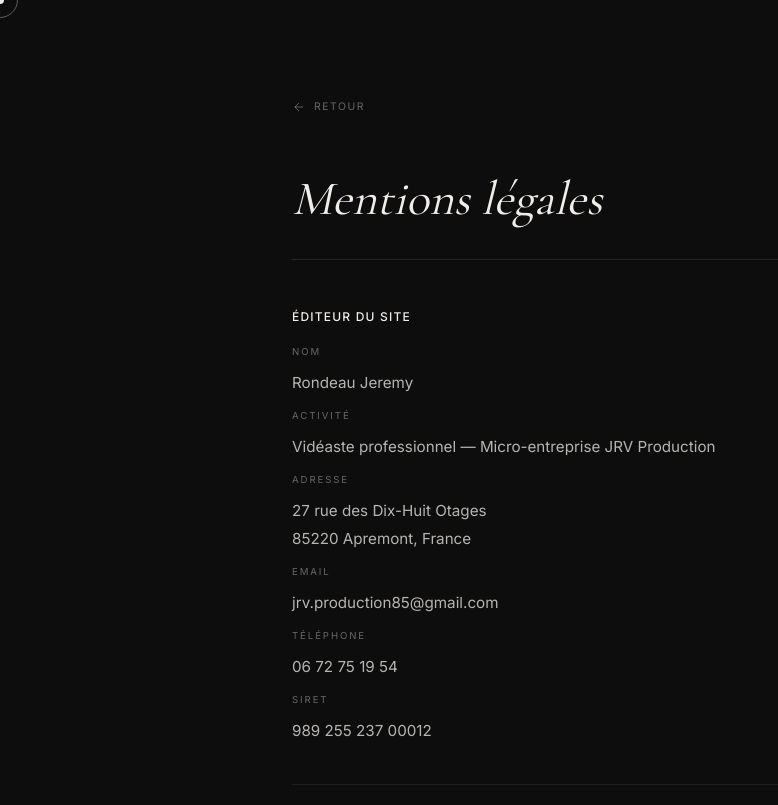
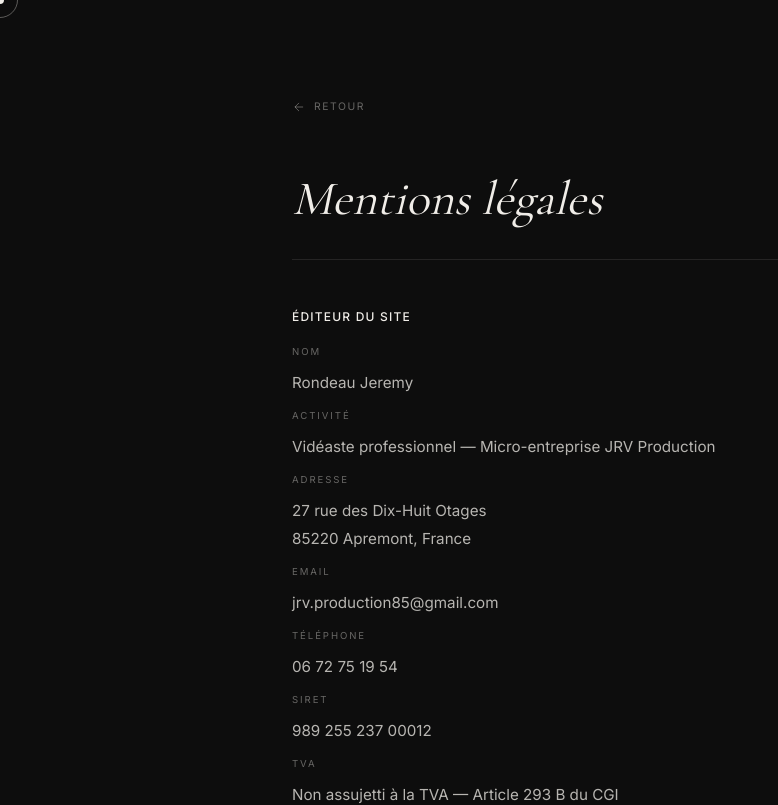
Before and after one commit to mdrtoto96-hash/portfolio-jeremy, a Next.js app: page /mentions-legales in a window 1280 px wide. Shown: the top 805 px of the page, without its empty margins (0-778 px from the left). Built offline with nearby package versions, Linux system fonts and the light colour scheme; no server answers.

Commit message:
Mentions légales : ajoute TVA et directeur de publication
Complète les mentions légales avec les 2 éléments manquants obligatoires (LCEN) : franchise TVA article 293 B du CGI et directeur de la publication.

Co-Authored-By: Claude Sonnet 4.6 <noreply@anthropic.com>

```diff
--- a/src/app/mentions-legales/page.tsx
+++ b/src/app/mentions-legales/page.tsx
@@ -64,6 +64,8 @@ export default function MentionsLegales() {
               { label: "Email", value: "jrv.production85@gmail.com" },
               { label: "Téléphone", value: "06 72 75 19 54" },
               { label: "SIRET", value: "989 255 237 00012" },
+              { label: "TVA", value: "Non assujetti à la TVA — Article 293 B du CGI" },
+              { label: "Directeur de la publication", value: "Rondeau Jeremy" },
             ].map(({ label, value }) => (
               <div key={label}>
                 <span style={LABEL}>{label}</span>
```
